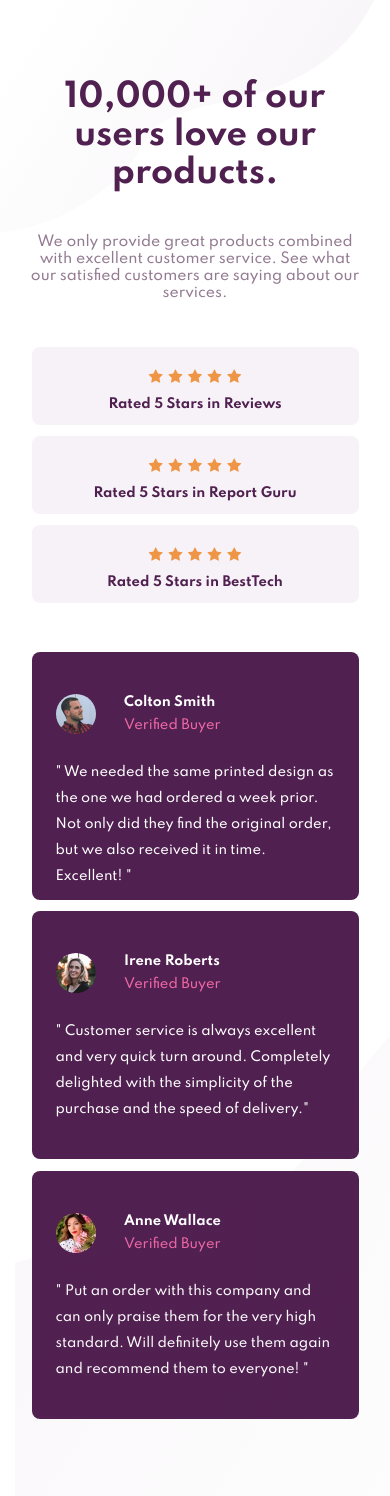
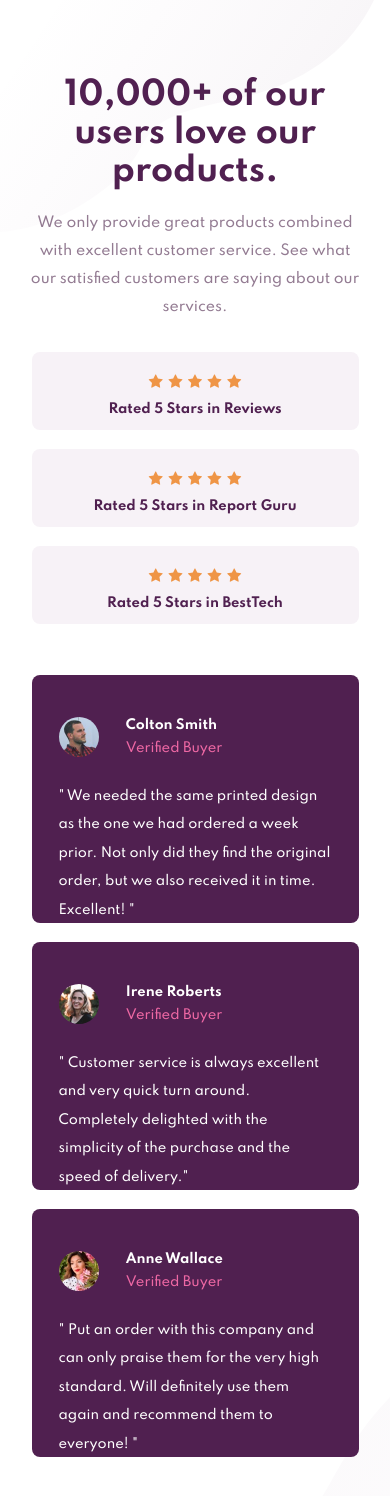
Before and after one commit to ackuser/ng-social-proof-section-scss, an Angular app: page / in a window 390 px wide. Shown: the top 1496 px of the page. Built offline with nearby package versions, Linux system fonts and the light colour scheme.

Commit message:
Refactoring Grid System and Responsiveness

```diff
--- a/src/app/app.component.html
+++ b/src/app/app.component.html
@@ -5,13 +5,13 @@
     customers are saying about our services.</p>
 </div>
 <div class="block block--2">
-  <app-review>Rated 5 Stars in Reviews</app-review>
-  <app-review>Rated 5 Stars in Report Guru</app-review>
-  <app-review>Rated 5 Stars in BestTech</app-review>
+  <app-review class="review">Rated 5 Stars in Reviews</app-review>
+  <app-review class="review">Rated 5 Stars in Report Guru</app-review>
+  <app-review class="review">Rated 5 Stars in BestTech</app-review>
 </div>
 
 <div class="block block--3">
-  <app-buyer src="colton">
+  <app-buyer class="buyer" src="colton">
     <p class="name">
       Colton Smith
     </p>
@@ -21,7 +21,7 @@
     </p>
   </app-buyer>
 
-  <app-buyer src="irene">
+  <app-buyer class="buyer buyer--2" src="irene">
     <p class="name">
       Irene Roberts
     </p>
@@ -31,7 +31,7 @@
     </p>
   </app-buyer>
 
-  <app-buyer src="anne">
+  <app-buyer class="buyer buyer--3" src="anne">
     <p class="name">
       Anne Wallace
     </p>
--- a/src/app/app.component.scss
+++ b/src/app/app.component.scss
@@ -1,6 +1,9 @@
 @import '_fonts';
 
-$grid-cell: 19px;
+// Grid System small devices
+$grid-cell-sm: 19px;
+$grid-block-sm: calc(10 * #{$grid-cell-sm});
+// Grid System large devices
 $grid-cell-lg: 13px;
 $grid-block-lg: calc(11 * #{$grid-cell-lg});
 
@@ -9,7 +12,7 @@ $grid-block-lg: calc(11 * #{$grid-cell-lg});
     height: 100%;
     display: grid;
     grid-template-columns: 1fr 1fr;
-    grid-template-rows: calc(18 * #{$grid-cell}) calc(16 * #{$grid-cell}) calc(47 * #{$grid-cell});
+    grid-template-rows: repeat(10, $grid-block-sm);
 
     @media screen and (min-width: 1024px) {
         grid-template-rows: repeat(6, $grid-block-lg);
@@ -46,15 +49,16 @@ $grid-block-lg: calc(11 * #{$grid-cell-lg});
             bottom: 0;
             right: 0;
             display: block;
+
             width: 375px;
             height: 503px;
             background: url(./../assets/images/bg-pattern-bottom-mobile.svg);
             background-size: 375px 503px;
 
-            @media screen and (min-width: 1024px) {
+            @media screen and (min-width: 768px) {
                 width: 1085px;
                 height: 673px;
-                background: url(./../assets/images/bg-pattern-bottom-mobile.svg);
+                background: url(./../assets/images/bg-pattern-bottom-desktop.svg);
                 background-size: 1085px 673px;
             }
         }
@@ -66,59 +70,92 @@ $grid-block-lg: calc(11 * #{$grid-cell-lg});
         grid-column: 1 / 3;
 
         &--1 {
-            @media screen and (min-width: 415px) and (max-width: 1023px) and (orientation:portrait) {
-                width: 58%;
-            }
+            grid-row: 1 / 3;
 
-            grid-row: 1 / 2;
-
-            margin-top: calc(4 * #{$grid-cell});
-            margin-bottom: calc(2 * #{$grid-cell});
+            margin-top: calc(#{$grid-cell-sm} * 4);
+            margin-bottom: calc(#{$grid-cell-sm} * 4);
 
             display: flex;
             flex-direction: column;
             justify-content: space-around;
 
-            padding: 0 calc(1.5 * #{$grid-cell});;
+            padding: 0 calc(1.5 * #{$grid-cell-sm});
 
             .title {
                 @include title;
-                margin: 0 auto $grid-cell auto;
+                margin: 0 auto;
             }
 
             .subtitle {
                 @include subtitle;
-                margin: $grid-cell auto 0 auto;
+                margin: $grid-cell-sm auto 0 auto;
             }
 
+            @media screen and (min-width: 415px) and (max-width: 1023px) and (orientation:portrait) {
+                width: 58%;
+            }
+
+            @media screen and (min-width: 1024px) {
+                grid-column: 2 / 5;
+                grid-row: 1 / 4;
+                margin-top: calc(#{$grid-cell-lg} * 8);
+                margin-bottom: 0;
+
+                .title {
+                    width: 400px;
+                    margin-left: 0;
+                }
+
+                .subtitle {
+                    width: 480px;
+                    margin-top: calc(-1 * calc(#{$grid-cell-lg} * 2));
+                }
+            }
         }
 
         &--2 {
-            grid-row: 2 / 3;
+            grid-row: 3 / 5;
 
-            margin-top: 0;
-            margin-bottom: calc(2 * #{$grid-cell});
+            margin-top: calc(-1 * calc(#{$grid-cell-sm} * 2));
+            margin-bottom: calc(#{$grid-cell-sm} * 1.5);
 
             display: flex;
             flex-direction: column;
-            justify-content: space-around;
+
+            .review {
+                margin: calc(#{$grid-cell-sm} / 2) auto;
+            }
         }
 
         &--3 {
-            grid-row: 3 / 4;
+            grid-row: 5 / 11;
 
-            margin-top: 0;
-            margin-bottom: calc(6 * #{$grid-cell});;;
+            margin-top: calc(-1 * calc(#{$grid-cell-sm} * 5));
+            margin-bottom: calc(#{$grid-cell-sm} * 6);
 
             display: flex;
             flex-direction: column;
-            justify-content: space-around;
+
+            .buyer {
+                margin: calc(#{$grid-cell-sm} / 2) auto;
+            }
 
             @media screen and (min-width: 1024px) {
                 margin: 0;
                 flex-direction: row;
                 grid-column: 2 / 10;
                 grid-row: 4 / 6;
+
+                .buyer {
+                    &--2 {
+                        margin-top: calc(#{$grid-cell-sm} * 1);
+                    }
+
+                    &--3 {
+                        margin-top: calc(#{$grid-cell-sm} * 2);
+                    }
+                }
+
             }
 
         }
--- a/src/app/buyer/buyer.component.scss
+++ b/src/app/buyer/buyer.component.scss
@@ -4,7 +4,7 @@
     width: 327px;
     height: 248px;
     border-radius: 8px;
-    padding: 30px 24px;
+    padding: 30px 27px;
     background: $magent-verydark;
     display: flex;
     flex-direction: column;
@@ -24,7 +24,7 @@
             border-radius: 50%;
         }
 
-        &__right{
+        &__right {
             flex: .8 1 auto;
             display: flex;
             flex-direction: column;
@@ -43,9 +43,8 @@
     }
 
     ::ng-deep .info {
-        @include buyer($weight: 500, $color: $white);
+        @include buyer($weight: 500, $color: $white, $lineHeight: 2.2);
         flex: 0 1 80%;
         width: 100%;
-        line-height: 2;
     }
 }
--- a/src/assets/styles/_fonts.scss
+++ b/src/assets/styles/_fonts.scss
@@ -7,20 +7,33 @@
     }
 }
 
-@mixin title($size: 32px, $color: $magent-verydark) {
-    color: $color;
-    font-size: $size;
+@mixin title {
+    color: $magent-verydark;
+    font-size: 32px;
     font-weight: 700;
     text-align: center;
-    @include moreSize($size: $size, $moreSize: 2px)
+
+    @media screen and (min-width: 415px) and (max-width: 1023px) and (orientation:portrait) {
+        font-size: 34px;
+    }
+
+    @media screen and (min-width: 1024px) {
+        font-size: 48px;
+        text-align: start;
+    }
 }
 
-@mixin subtitle($size: 14px, $color: $magent-grayish-dark) {
-    color: $color;
-    font-size: $size;
+@mixin subtitle{
+    color: $magent-grayish-dark;
+    font-size: 14px;
     font-weight: 500;
     text-align: center;
-    @include moreSize($size: $size)
+    line-height: 2;
+
+    @media screen and (min-width: 1024px) {
+        font-size: 15px;
+        text-align: start;
+    }
 }
 
 @mixin review($size: 13px, $color: $magent-verydark) {
@@ -31,10 +44,11 @@
     @include moreSize($size, $lineHeight: 1.2);
 }
 
-@mixin buyer($size: 13px, $color: $white, $weight: 500) {
+@mixin buyer($size: 13px, $color: $white, $weight: 500, $lineHeight: normal) {
     color: $color;
     font-size: $size;
     font-weight: $weight;
     text-align: start;
-    @include moreSize($size, $moreSize: 2px, $lineHeight: 1.6);
+    line-height: $lineHeight;
+    @include moreSize($size, $moreSize: 2px);
 }
```
